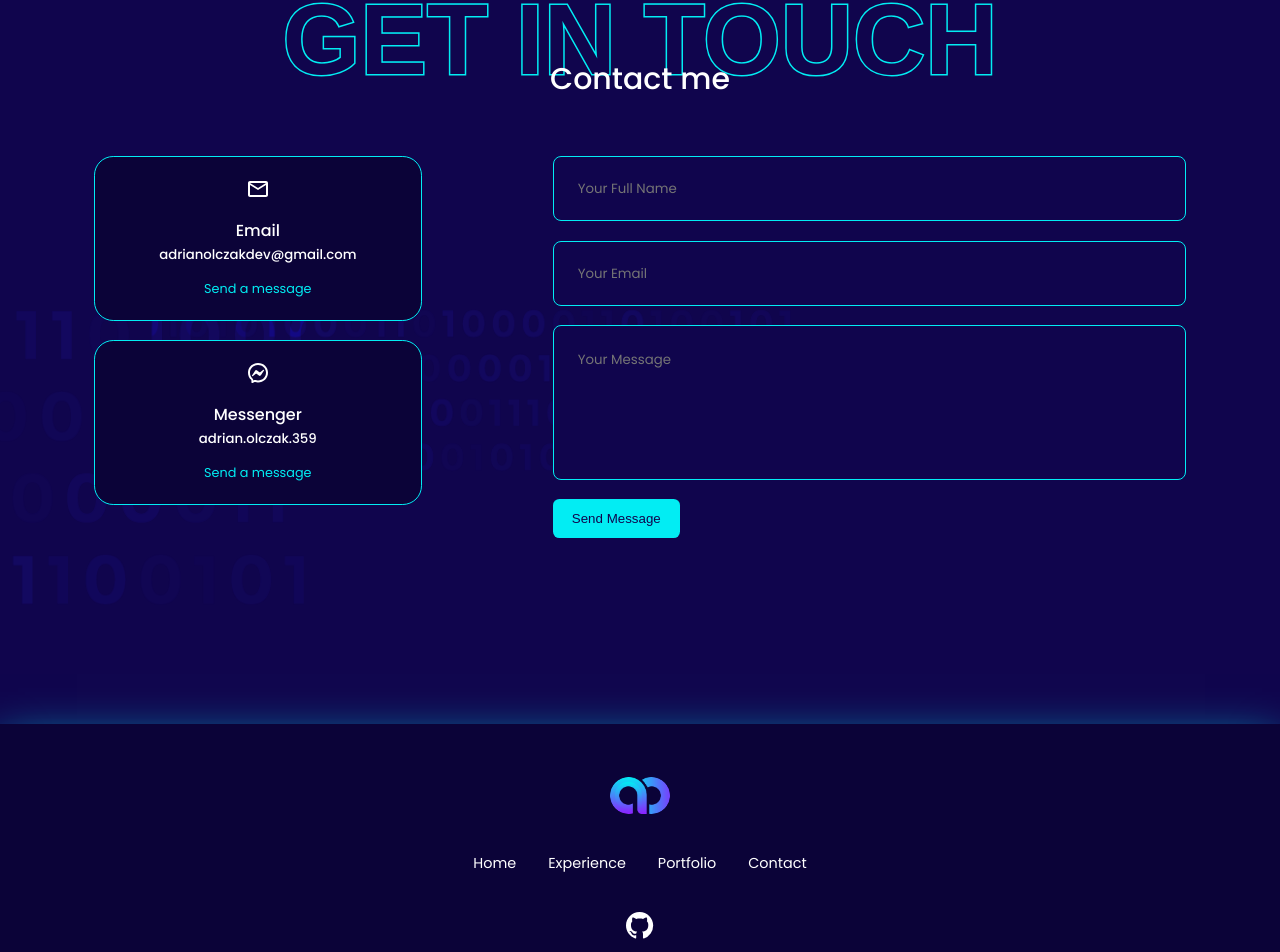
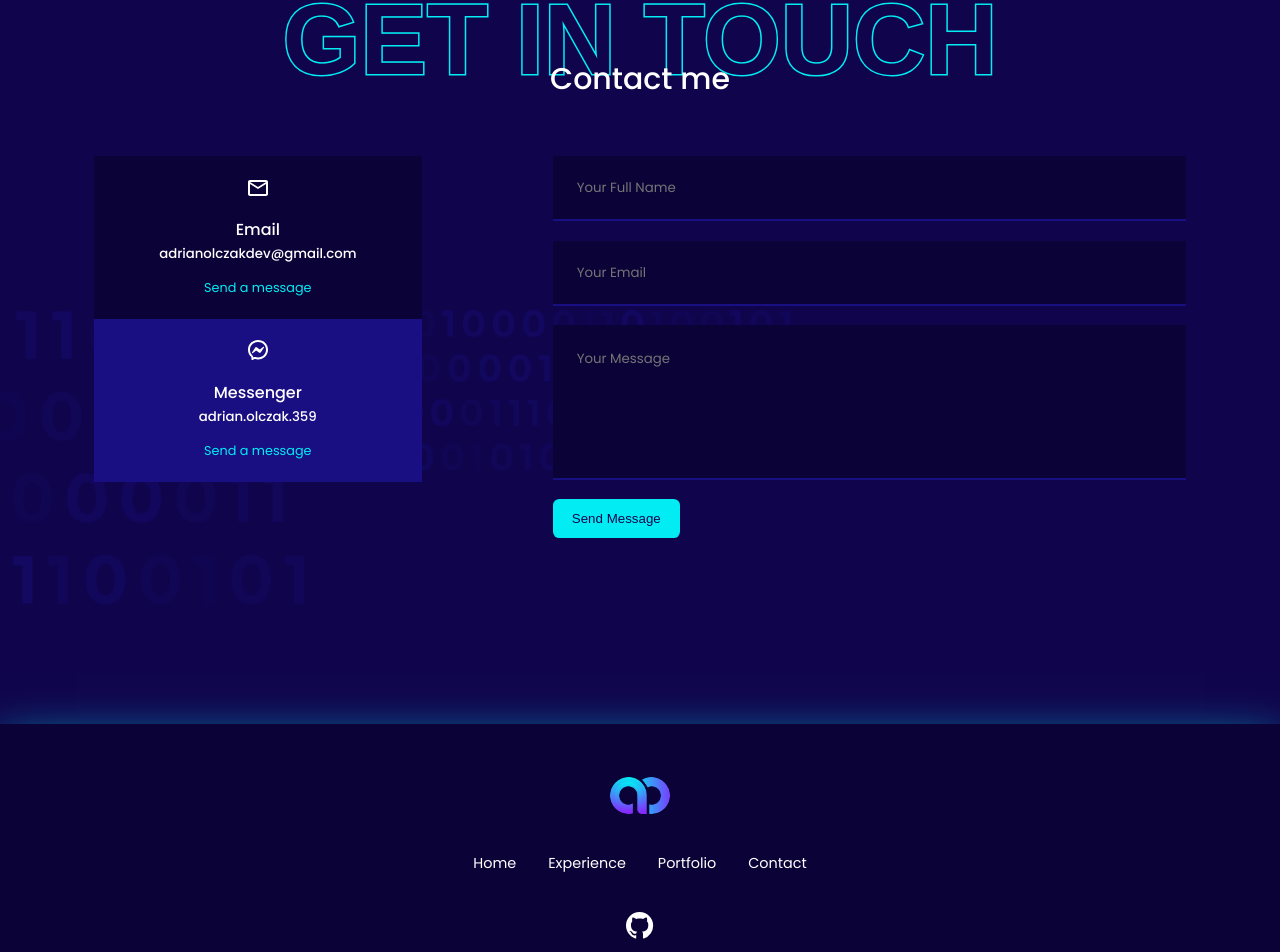
Before and after one commit to adrolc/portfolio-website, a React (Create React App) app: page / in a window 1280 px wide. Shown: the part 2505-3457 px from the top of the page. Built offline with nearby package versions, Linux system fonts and the light colour scheme.

Commit message:
style: new design of contact section

```diff
--- a/src/style/sections/_contact.scss
+++ b/src/style/sections/_contact.scss
@@ -20,20 +20,17 @@
 {
     display: flex;
     flex-direction: column;
-    gap: 1.2rem;
 }
 
 .contact__option
 {
     background-color: vars.$color-bg-dark;
     padding: 1.2rem;
-    border-radius: 1.2rem;
     text-align: center;
-    border: vars.$border-width solid vars.$color-primary;
     transition: vars.$transition;
-    &:hover {
-        background-color: vars.$color-bg;
-        border-color: vars.$color-primary;
+
+    &:nth-child(2) {
+        background-color: vars.$color-bg-light;
     }
 }
 
@@ -59,9 +56,8 @@ form {
 input, textarea {
     width: 100%;
     padding: 1.5rem;
-    border-radius: 0.5rem;
-    background-color: vars.$color-bg;
-    border: vars.$border-width solid vars.$color-primary;
+    background-color: vars.$color-bg-dark;
+    border-bottom: 2px solid vars.$color-bg-light;
     resize: none;
     color: vars.$color-white;
     &::placeholder{
```
